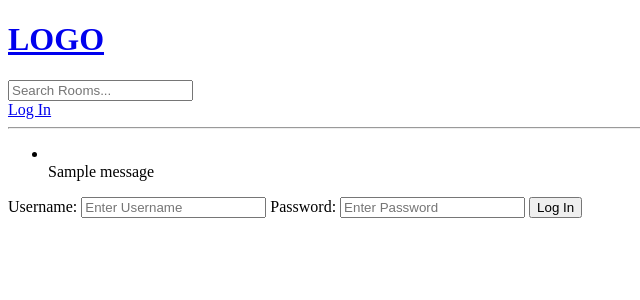
After one commit to suijiogbe/StudyBud, a Django app: template base/templates/base/login_register.html in a window 1280 px wide. The commit adds this page. Shown: the top 300 px of the page, without its empty margins (0-640 px from the left). Run offline with Django 5.2, Linux system fonts and the light colour scheme; the template is opened without the code that fills it, so the values that code supplies are empty; tables that the repository leaves empty hold one stand-in row (values such as "Sample post"); one stand-in notice (Sample message) is shown.

Commit message:
Imported flash messages

```diff
--- /dev/null
+++ b/base/templates/base/login_register.html
@@ -0,0 +1,22 @@
+{% extends 'main.html' %}
+
+
+{% block content %}
+
+<div>
+    <form method="POST" action="">
+        {% csrf_token %}
+
+        <label>Username:</label>
+        <input type="text" name="username" placeholder="Enter Username">
+
+        <label>Password:</label>
+        <input type="password" name="password" placeholder="Enter Password">
+
+        <input type="submit" value="Log In">
+
+    </form>
+
+</div>
+
+{% endblock content %}
--- a/base/urls.py
+++ b/base/urls.py
@@ -2,6 +2,8 @@ from django.urls import path
 from . import views
 
 urlpatterns = [
+    path('login/', views.loginPage, name="login"),
+
     path('', views.home, name="home"),
     path('room/<str:pk>/', views.room, name="room"),
 
--- a/templates/main.html
+++ b/templates/main.html
@@ -11,6 +11,17 @@
 <body>
     {% include 'navbar.html' %}
 
+    {% if messages %}
+    <ul class="messages">
+        {% for message in messages %}
+        <li></li>{{ message }}</li>
+
+        {% endfor %}
+    </ul>
+
+    {% endif %}
+
+
     {% block content %}
 
 
--- a/templates/navbar.html
+++ b/templates/navbar.html
@@ -7,4 +7,6 @@
     <input type="text" name="q" placeholder="Search Rooms...">
 </form>
 
+<a href="{% url 'login' %}">Log In</a>
+
 <hr>
```
Also changed, not shown: base/views.py (+16 -0 lines).
